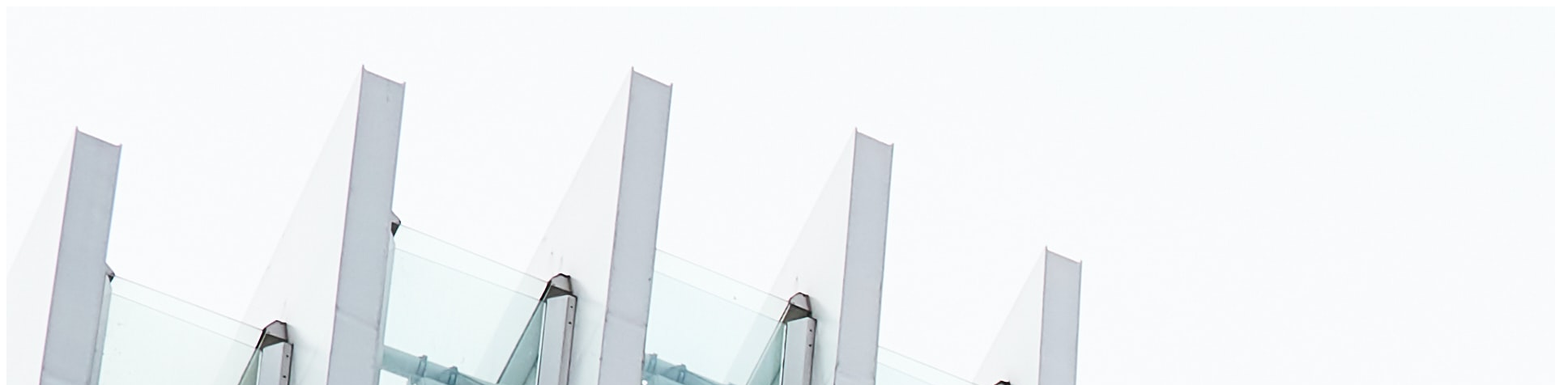
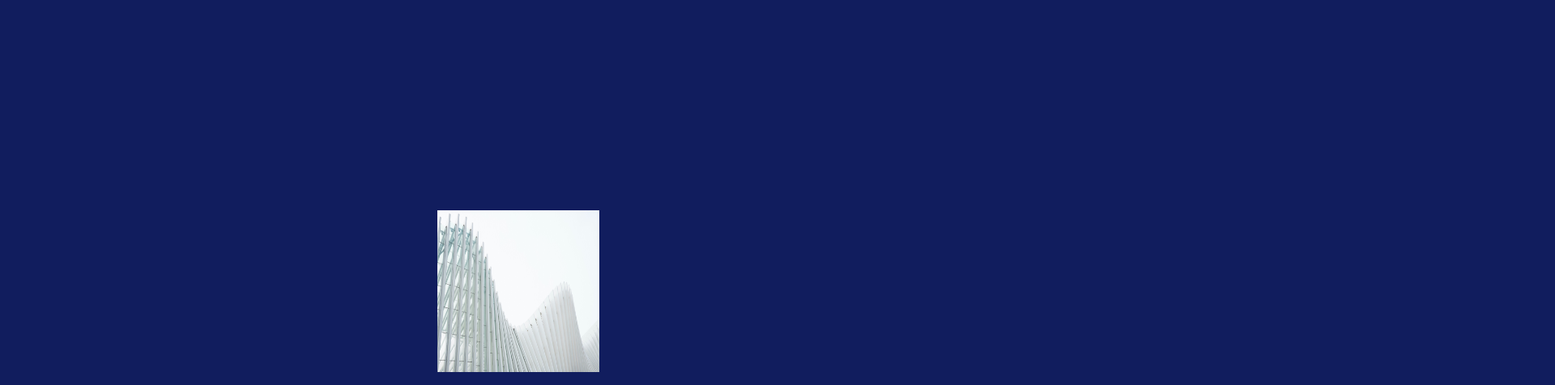
Before and after one commit to BKJELP/git-101, a plain HTML site: page index.html in a window 1280 px wide. Shown: the top 476 px of the page at 81% size, 1920 px wide, since content can reach past the window. Drawn offline with Linux system fonts and the light colour scheme.

Commit message:
Centered image and tagline

```diff
--- a/index.html
+++ b/index.html
@@ -1,11 +1,11 @@
 <!DOCTYPE html>
 <head>
-
-
+	<link rel="stylesheet" type="text/css" href="style.css">
 </head>
 
 <body>
-	<img src="building.jpg">
-	<h1>Pic.B in progress ... Coming soon!</h1>
-
+	<div id="container">
+		<img id="logo" src="building.jpg">
+		<h1>Pic.B in progress ... Coming soon!</h1>
+	</div>
 </body>
--- /dev/null
+++ b/style.css
@@ -0,0 +1,19 @@
+body{
+	margin: 0;
+	font-family: Helvetica;
+	background-color: #111d5e;
+	color: white;
+}
+
+#logo{
+	height: 200px;
+	width: 200px;
+}
+
+#container{
+	display: flex;
+	align-items: center;
+	justify-content: center;
+	height: 100vh;
+	flex-direction: column;
+}
```
